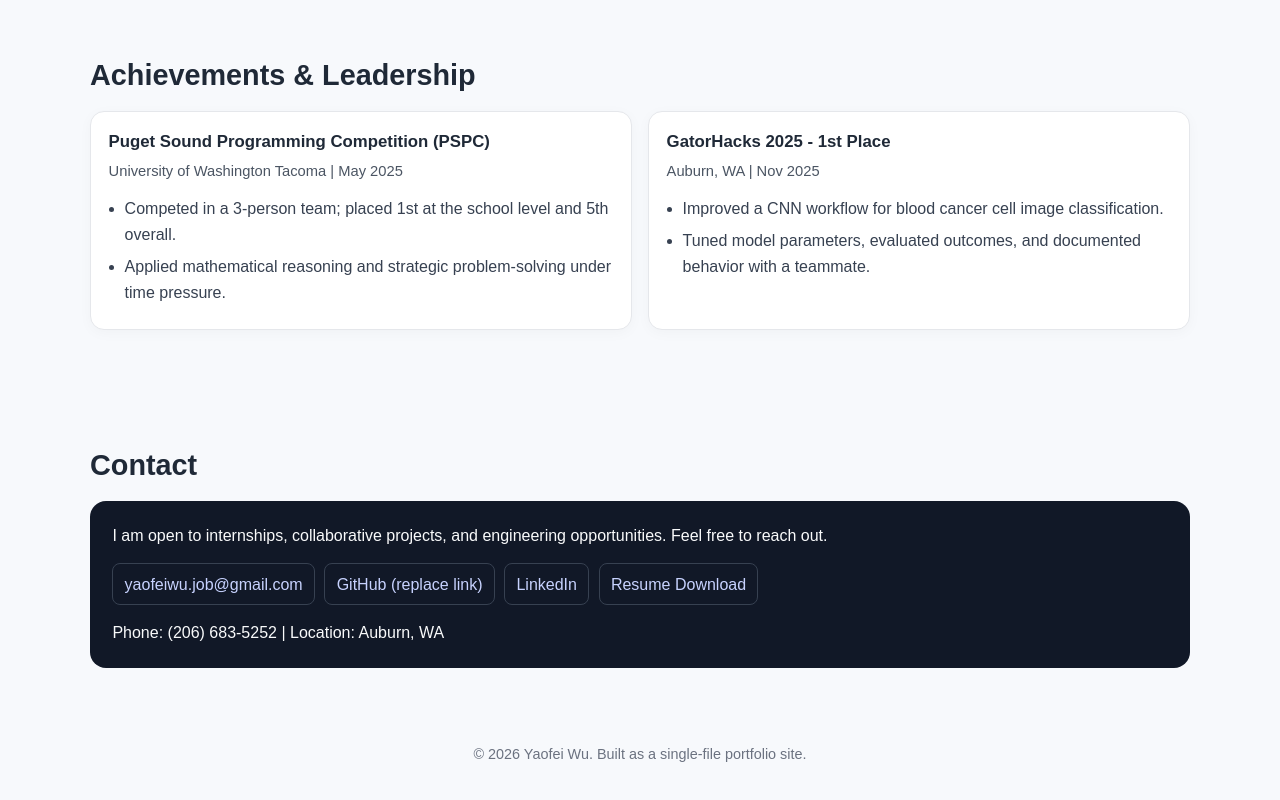
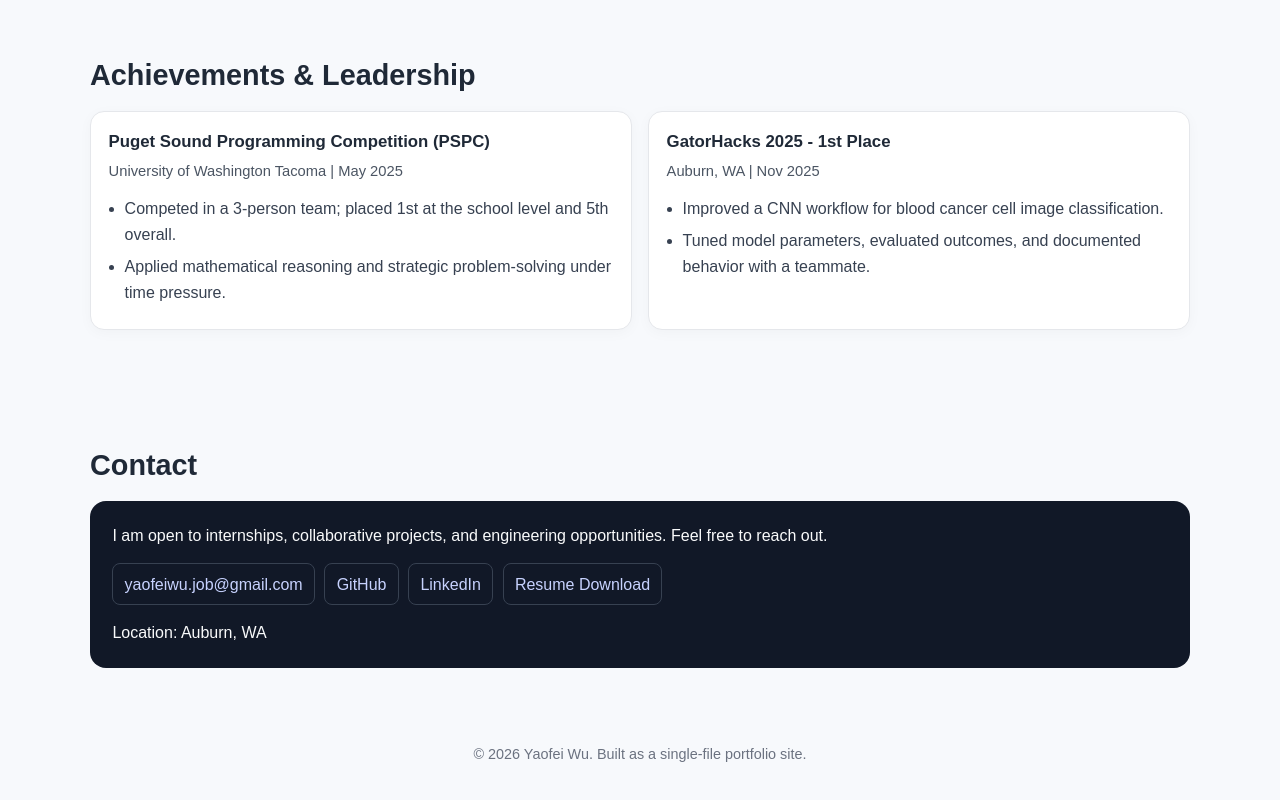
Before and after one commit to stephanie313/personal-profolio, a plain HTML site: page index.html in a window 1280 px wide. Shown: the part 3626-4426 px from the top of the page. Drawn offline with Linux system fonts and the light colour scheme.

Commit message:
Add files via upload

```diff
--- a/index.html
+++ b/index.html
@@ -524,11 +524,11 @@
         <p>I am open to internships, collaborative projects, and engineering opportunities. Feel free to reach out.</p>
         <div class="contact-links">
           <a href="mailto:yaofeiwu.job@gmail.com">yaofeiwu.job@gmail.com</a>
-          <a href="https://github.com/YOUR_GITHUB_USERNAME" target="_blank" rel="noopener noreferrer">GitHub (replace link)</a>
+          <a href="https://github.com/stephanie313" target="_blank" rel="noopener noreferrer">GitHub</a>
           <a href="https://www.linkedin.com/in/yao-fei-wu-b80bb5345" target="_blank" rel="noopener noreferrer">LinkedIn</a>
           <a href="https://drive.google.com/file/d/1TeCmKtt3NqUHteX3Fyfyzalp6nTHqfn_/view?usp=sharing" target="_blank" rel="noopener noreferrer">Resume Download</a>
         </div>
-        <p>Phone: (206) 683-5252 | Location: Auburn, WA</p>
+        <p>Location: Auburn, WA</p>
       </div>
     </div>
   </section>
```
